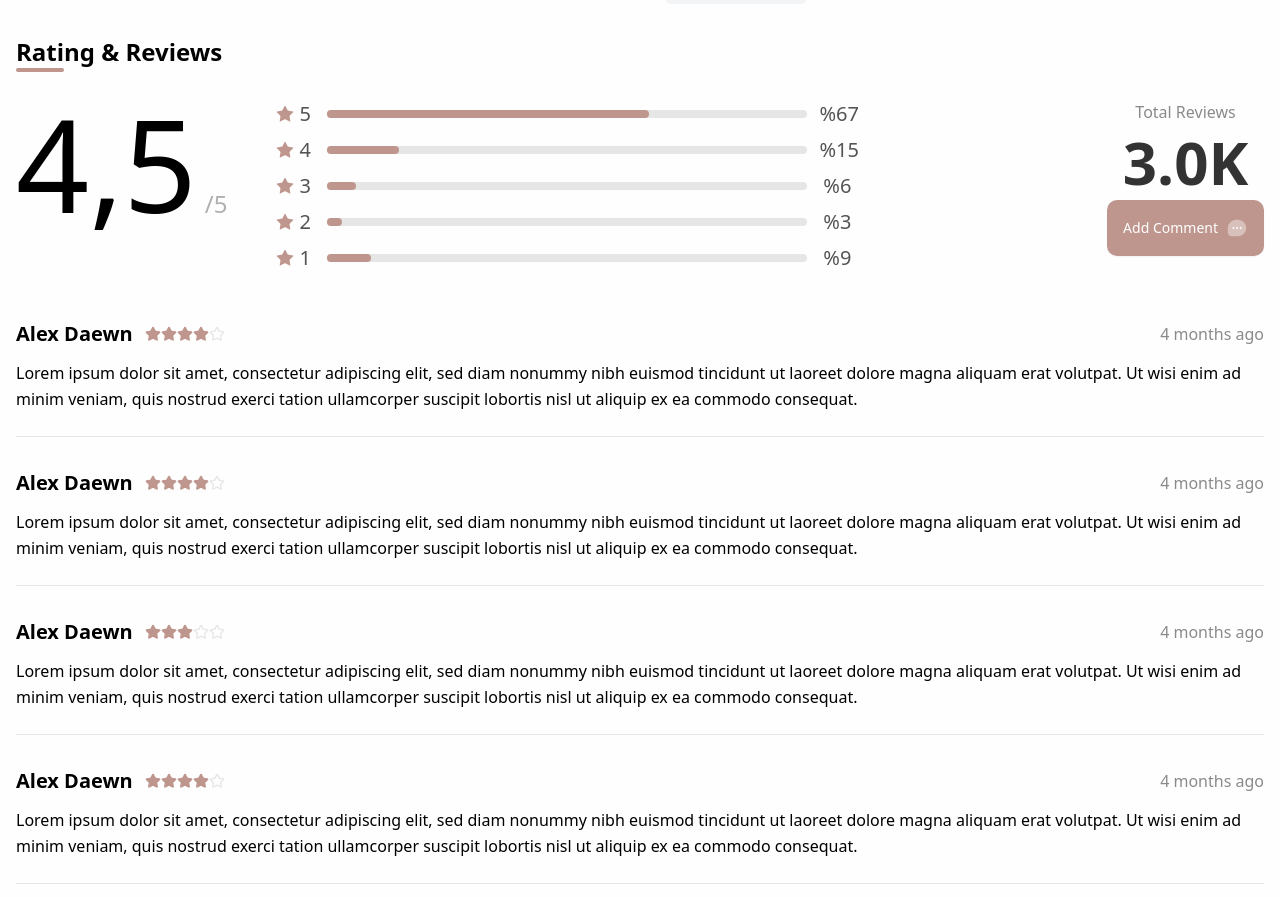
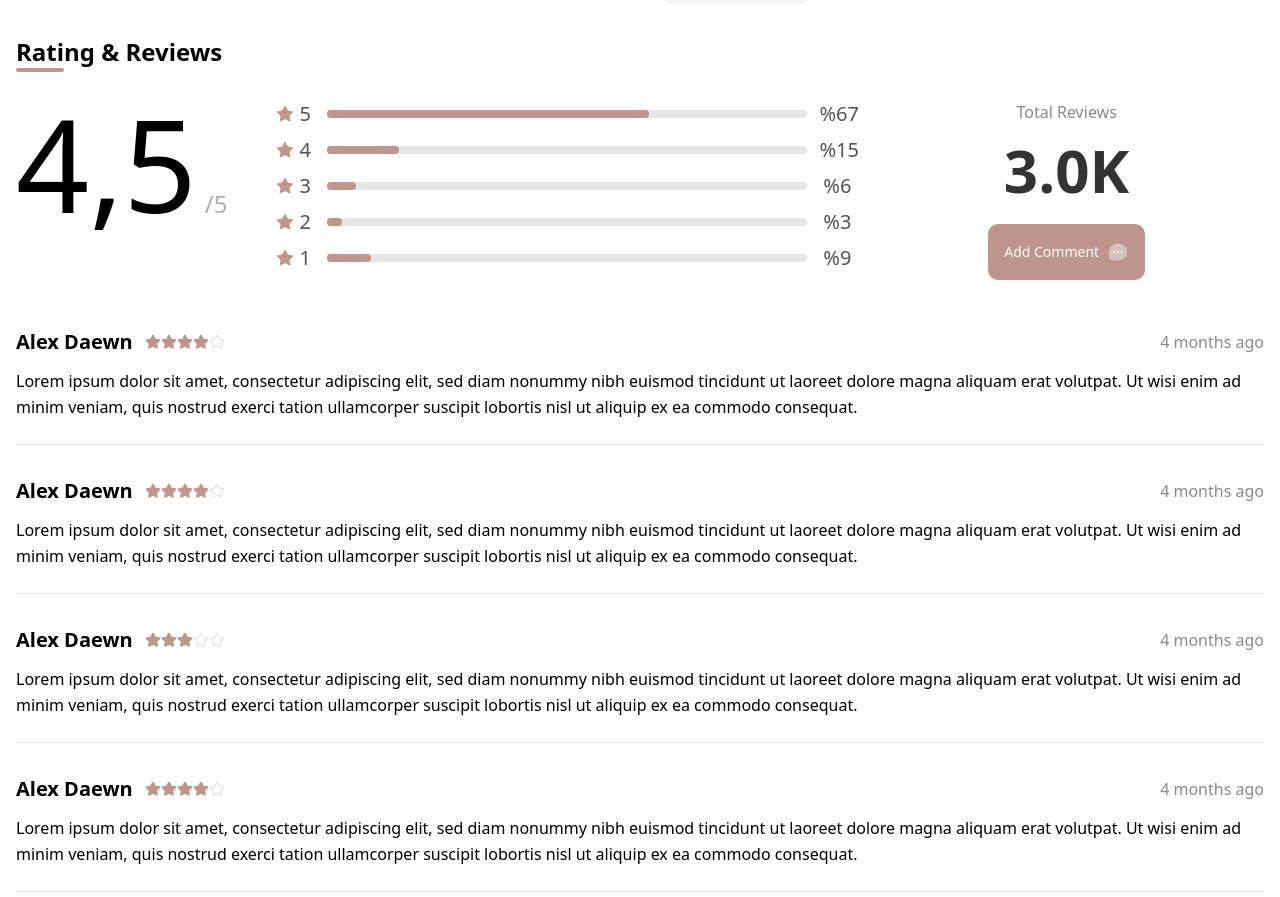
Before and after one commit to Tarek-Salah-Taha/trendline-auth-task, a Next.js app: page / in a window 1280 px wide. Shown: the part 983-1880 px from the top of the page. Built offline with nearby package versions, Linux system fonts and the light colour scheme.

Commit message:
Fix some layouts issues

```diff
--- a/components/rating-reviews.tsx
+++ b/components/rating-reviews.tsx
@@ -51,9 +51,9 @@ export function RatingReviews() {
         <span className="absolute left-0 -bottom-1 h-1 w-12 bg-chart-2 rounded"></span>
       </h5>
 
-      <div className="flex flex-col md:flex-row md:items-start md:justify-start gap-16">
-        {/* Left: Average rating + breakdown */}
-        <div className="flex flex-col md:flex-row md:items-start gap-12 flex-1">
+      <div className="flex flex-col md:grid md:grid-cols-12 md:gap-8 gap-20">
+        {/* Left: Average rating + breakdown - Takes up 8 columns */}
+        <div className="flex flex-col md:flex-row md:items-start gap-12 md:col-span-8">
           {/* Average rating */}
           <div className="flex items-end gap-2 justify-center md:justify-start">
             <div className="md:text-9xl text-8xl font-medium text-black">
@@ -91,13 +91,15 @@ export function RatingReviews() {
           </div>
         </div>
 
-        {/* Right: Total Reviews */}
-        <div className="flex flex-col items-center gap-2 flex-shrink-0">
-          <div className="text-muted-foreground text-base">Total Reviews</div>
-          <div className="md:text-6xl text-5xl font-semibold text-foreground">
+        {/* Right: Total Reviews - Takes up 4 columns */}
+        <div className="flex flex-col items-center flex-shrink-0 md:col-span-4">
+          <div className="text-muted-foreground text-base mb-4">
+            Total Reviews
+          </div>
+          <div className="md:text-6xl text-5xl font-semibold text-foreground mb-6">
             3.0K
           </div>
-          <Button className="w-full bg-[#be968e] hover:bg-[#a08268] text-white px-4 py-2 rounded-lg h-14 flex items-center justify-center gap-2">
+          <Button className="w-full md:w-auto md:min-w-32 bg-[#be968e] hover:bg-[#a08268] text-white px-4 py-2 rounded-lg h-14 flex items-center justify-center gap-2">
             Add Comment
             <Image
               src="/comment.svg"
```
